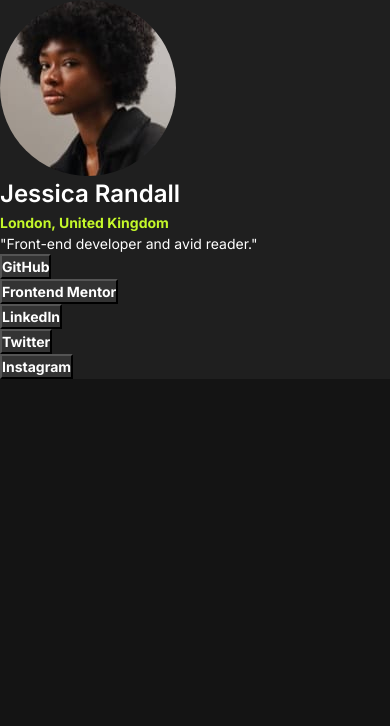
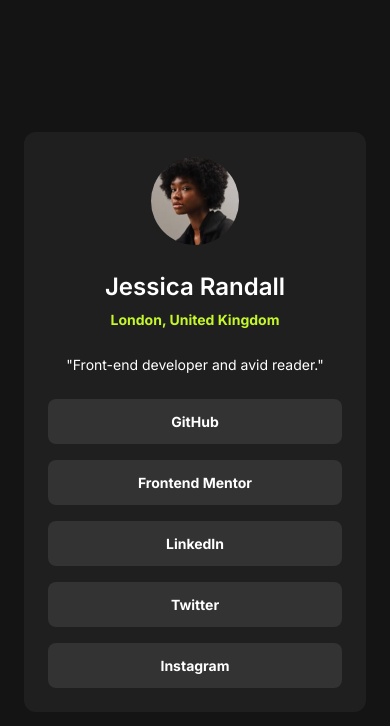
Before and after one commit to stnwlls/social-links-profile-main, a plain HTML site: page index.html in a window 390 px wide. Drawn offline with Linux system fonts and the light colour scheme.

Commit message:
Refactor HTML structure and update styles for improved layout and responsiveness

```diff
--- a/index.html
+++ b/index.html
@@ -8,21 +8,25 @@
   <link href="https://fonts.googleapis.com/css2?family=Inter:ital,opsz,wght@0,14..32,100..900;1,14..32,100..900&display=swap" rel="stylesheet">
   <link rel="stylesheet" href="reset.css">
   <link rel="stylesheet" href="style.css">
-  <title>Social links profile</title>
+  <title>Social Links Profile</title>
 </head>
 <body>
-  <section class="card-container">
-    <img class="image-avatar" src="images/avatar-jessica.jpeg" alt="">
-    <h1 class="text-name text-preset-1">Jessica Randall</h1>
-    <h2 class="text-location text-preset-2-bold">London, United Kingdom</h2>
-    <p class="text-tagline text-preset-2">"Front-end developer and avid reader."</p>
-    <ul>
-      <li><a href="#"><button class="button text-preset-2-bold">GitHub</button></a></li>
-      <li><a href="#"><button class="button text-preset-2-bold">Frontend Mentor</button></a></li>
-      <li><a href="#"><button class="button text-preset-2-bold">LinkedIn</button></a></li>
-      <li><a href="#"><button class="button text-preset-2-bold">Twitter</button></a></li>
-      <li><a href="#"><button class="button text-preset-2-bold">Instagram</button></a></li>
-    </ul>
-  </section>
+  <main class="card-container">
+    <article class="content">
+      <img class="image-avatar" src="images/avatar-jessica.jpeg" alt="Portrait of Jessica Randall">
+      <section class="title">
+        <h1 class="text-name text-preset-1">Jessica Randall</h1>
+        <p class="text-location text-preset-2-bold">London, United Kingdom</p>
+      </section>
+      <p class="text-tagline text-preset-2">"Front-end developer and avid reader."</p>
+      <ul class="links">
+        <li><a class="button text-preset-2-bold" href="#">GitHub</a></li>
+        <li><a class="button text-preset-2-bold" href="#">Frontend Mentor</a></li>
+        <li><a class="button text-preset-2-bold" href="#">LinkedIn</a></li>
+        <li><a class="button text-preset-2-bold" href="#">Twitter</a></li>
+        <li><a class="button text-preset-2-bold" href="#">Instagram</a></li>
+      </ul>
+    </article>
+  </main>
 </body>
 </html>
--- a/style.css
+++ b/style.css
@@ -6,69 +6,89 @@
   --green: #C4F82A;
   --white: #FFFFFF;
 
-  /* fonts */
+  /* font */
   --font-name: "Inter", sans-serif;
 
-  --font-lg: 24px;
-  --font-rg: 14px;
+  --font-lg: 1.5rem;
+  --font-rg: 0.875rem;
 
   --font-weight-bold: 700;
   --font-weight-semibold: 600;
   --font-weight-regular: 400;
 
-  --line-height: 150%;
+  --line-height: 1.5;
 
-  --letter-spacing: 0px;
+  --letter-spacing: 0;
 
   /* spacing */
-  --spacing-500: 40px;
-  --spacing-300: 24px;
-  --spacing-200: 16px;
-  --spacing-150: 12px;
-  --spacing-100: 8px;
-  --spacing-50: 4px;
+  --spacing-500: 2.5rem;
+  --spacing-300: 1.5rem;
+  --spacing-200: 1rem;
+  --spacing-150: 0.75rem;
+  --spacing-100: 0.5rem;
+  --spacing-50: 0.25rem;
 
   /* border radius */
-  --card-radius: 12px;
+  --card-radius: 0.75rem;
   --image-radius: 50%;
-  --button-radius: 8px;
+  --button-radius: 0.5rem;
 }
 
 .text-preset-1 {
   font-weight: var(--font-weight-semibold);
   font-size: var(--font-lg);
-  line-height: var(--line-height);
-  letter-spacing: var(--letter-spacing);
 }
 
 .text-preset-2 {
   font-weight: var(--font-weight-regular);
   font-size: var(--font-rg);
-  line-height: var(--line-height);
-  letter-spacing: var(--letter-spacing);
 }
 
 .text-preset-2-bold {
   font-weight: var(--font-weight-bold);
   font-size: var(--font-rg);
+}
+
+html {
+  font-family: var(--font-name);
+  text-align: center;
   line-height: var(--line-height);
   letter-spacing: var(--letter-spacing);
 }
 
-html {
-  font-family: var(--font-name);
+body {
   background-color: var(--grey-900);
+  display: flex;
+  align-items: center;
+  justify-content: center;
 }
 
 .card-container {
+  border-radius: var(--card-radius);
   background-color: var(--grey-800);
+  margin: var(--spacing-300);
+  width: min(100% - (2 * var(--spacing-300)), 24rem);
+}
+
+.content {
+  display: grid;
+  justify-items: center;
+  gap: var(--spacing-300);
+  padding: clamp(var(--spacing-300), calc(1.148rem + 1.5vw), var(--spacing-500));
 }
 
 .image-avatar {
   border-radius: var(--image-radius);
+  width: 5.5rem;
 }
 
-.text-name {
+.title {
+  display: grid;
+  gap: var(--spacing-50);
+  justify-items: center;
+}
+
+.text-name, .text-tagline {
   color: var(--white);
 }
 
@@ -76,14 +96,24 @@ html {
   color: var(--green);
 }
 
-.text-tagline {
-  color: var(--white);
+.links {
+  display: grid;
+  gap: var(--spacing-200);
+  list-style-type: none;
+  width: 100%;
 }
 
 .button {
+  display: block;
+  text-decoration: none;
+  text-align: center;
   background-color: var(--grey-700);
   color: var(--white);
   transition: background-color ease-in-out 0.3s, color ease-in-out 0.3s;
+  border: none;
+  border-radius: var(--button-radius);
+  padding: var(--spacing-150) 0;
+  width: 100%;
 }
 
 .button:hover {
```
Also changed, not shown: 1 other file.
